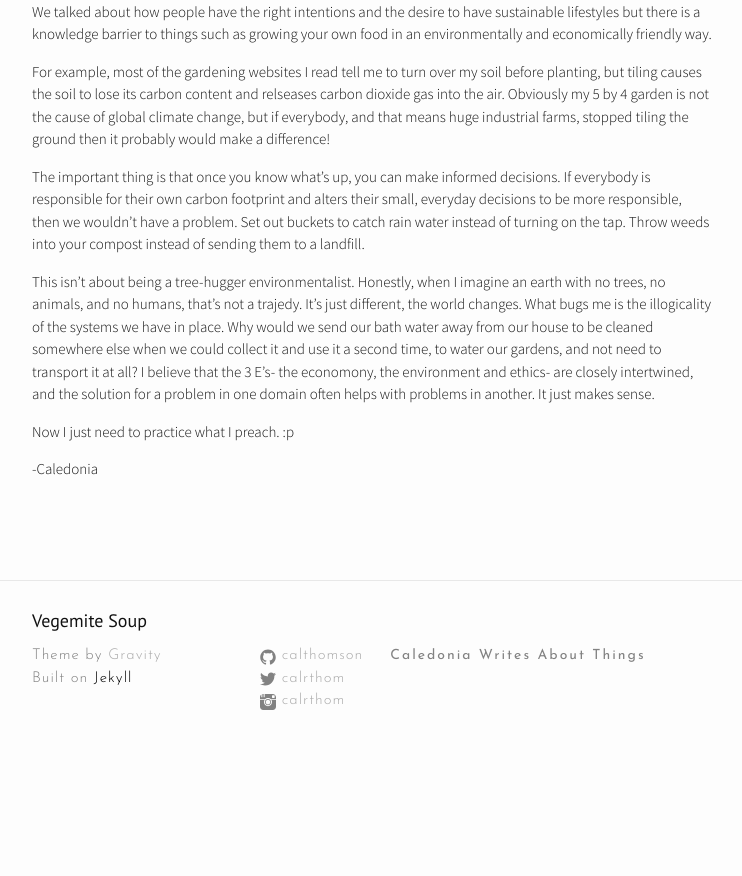
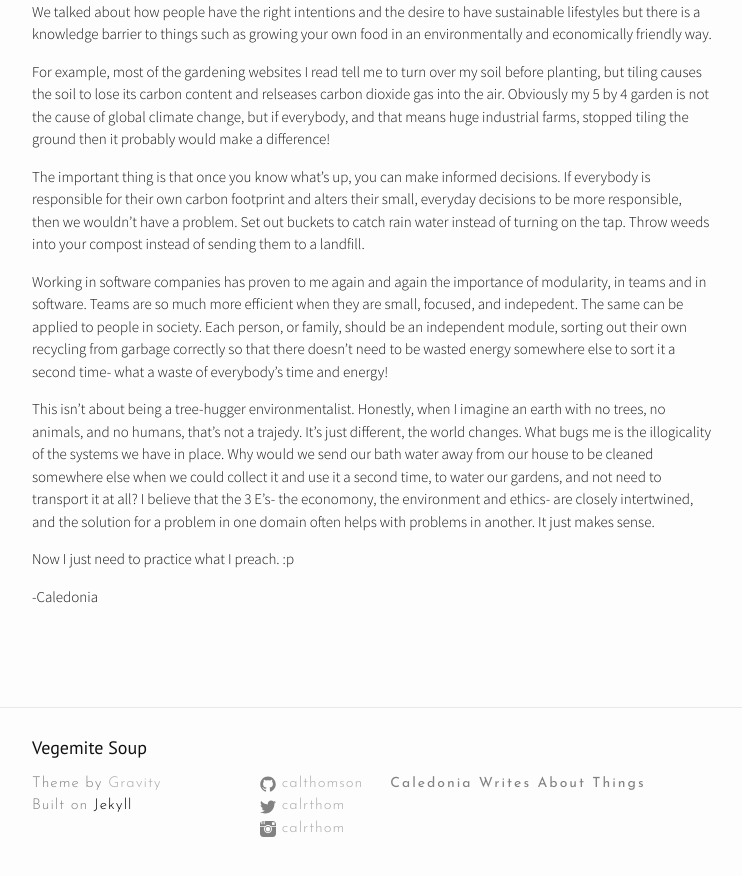
Before and after one commit to calthomson/calthomson.github.io, a Jekyll site: the page built from _posts/2016-05-25-permaculture.markdown, in a window 1280 px wide and 900 px high, scrolled down 1102 px. Shown: the top 876 px of the window, without its empty margins (268-1010 px from the left). Built offline with Jekyll 4.4.1, drawn with Linux system fonts in a browser that asks for light colours; nearby versions of some CDN libraries; before the commit the page ends 1875 px from its top, so only the background shows below that.

Commit message:
Changes to perm post 2

```diff
--- a/_posts/2016-05-25-permaculture.markdown
+++ b/_posts/2016-05-25-permaculture.markdown
@@ -20,6 +20,8 @@ For example, most of the gardening websites I read tell me to turn over my soil
 
 The important thing is that once you know what's up, you can make informed decisions. If everybody is responsible for their own carbon footprint and alters their small, everyday decisions to be more responsible, then we wouldn't have a problem. Set out buckets to catch rain water instead of turning on the tap. Throw weeds into your compost instead of sending them to a landfill.
 
+Working in software companies has proven to me again and again the importance of modularity, in teams and in software. Teams are so much more efficient when they are small, focused, and indepedent. The same can be applied to people in society. Each person, or family, should be an independent module, sorting out their own recycling from garbage correctly so that there doesn't need to be wasted energy somewhere else to sort it a second time- what a waste of everybody's time and energy!
+
 This isn't about being a tree-hugger environmentalist. Honestly, when I imagine an earth with no trees, no animals, and no humans, that's not a trajedy. It's just different, the world changes. What bugs me is the illogicality of the systems we have in place. Why would we send our bath water away from our house to be cleaned somewhere else when we could collect it and use it a second time, to water our gardens, and not need to transport it at all? I believe that the 3 E's- the economony, the environment and ethics- are closely intertwined, and the solution for a problem in one domain often helps with problems in another. It just makes sense.
 
 Now I just need to practice what I preach. :p
```
